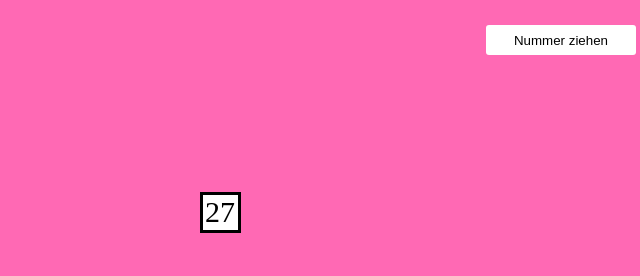
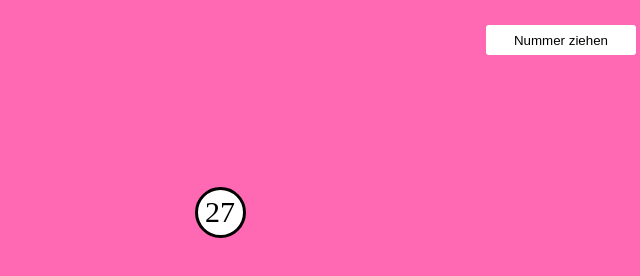
Before and after one commit to BenjaminLupa/web-apps-foundation, a plain HTML site: page lotterie/index.html in a window 1280 px wide. Both pictures are taken after a click on the button "Nummer ziehen". Shown: the full height of the page, 420-1060 px from the left. Drawn offline with Linux system fonts and the light colour scheme.

Commit message:
feat: change CSS Layout

```diff
--- a/lotterie/style.css
+++ b/lotterie/style.css
@@ -20,11 +20,12 @@ body {
   border: 3px solid black;
   font-size: 30px;
   background-color: white;
-  height: 35px;
-  width: 35px;
+  height: 45px;
+  width: 45px;
   display: flex;
   align-items: center;
   justify-content: center;
+  border-radius: 50%;
 }
 
 #numbers p + p {
```
